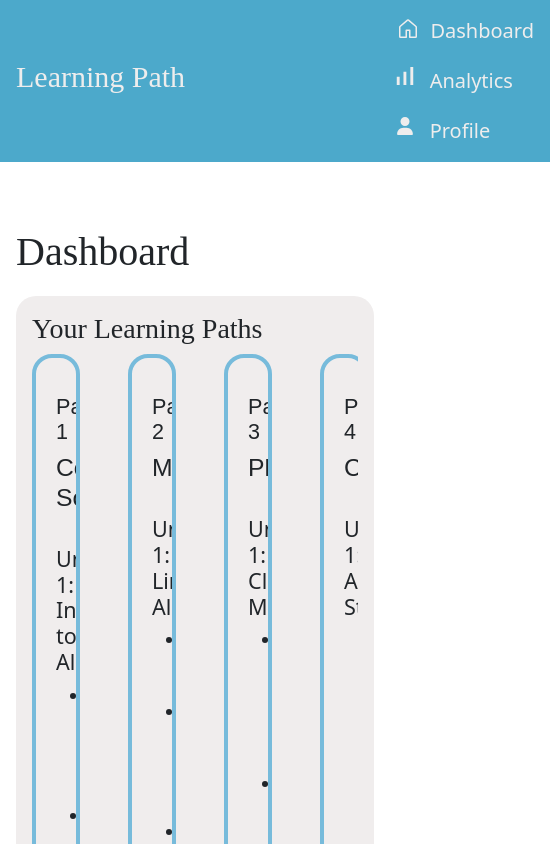
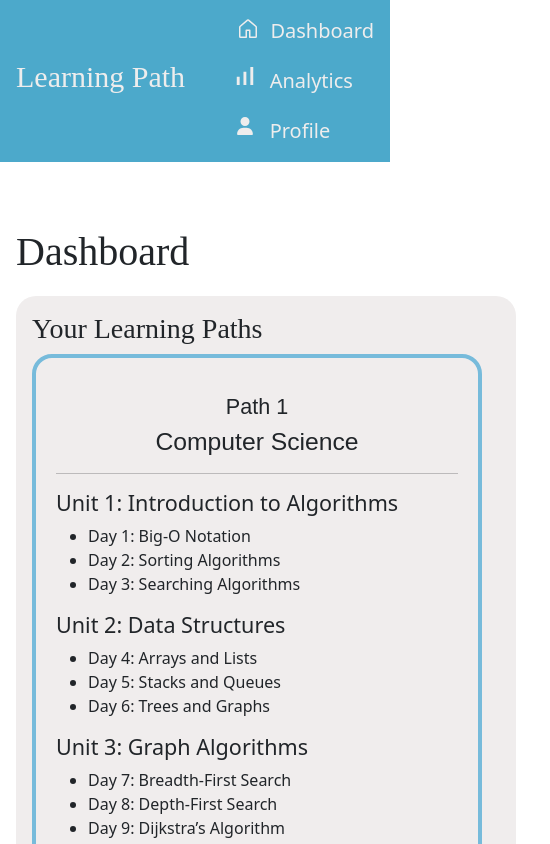
Before and after one commit to akshaypatra/LearningPathDashboard-frontend, a React (Create React App) app: page / in a window 390 px wide. Shown: the top 844 px of the page, 550 px wide, since content can reach past the window. Built offline with nearby package versions, Linux system fonts and the light colour scheme.

Commit message:
add responsiveness to dashboard page

```diff
--- a/src/App.css
+++ b/src/App.css
@@ -28,7 +28,7 @@ margin: 0px;
   padding: 1rem;
 }
 
-@media (max-width: 668px){
+@media (max-width: 750px){
   .App{
     display: flex;
     flex-direction: column;
@@ -36,7 +36,7 @@ margin: 0px;
     margin: 0px;
   }
   .navbar-section{
-    width: 550px;
+    width: 100%;
     margin: 0px;
   }
 }
@@ -154,6 +154,7 @@ margin: 0px;
     overflow: scroll;
     max-height: 900px;
     margin-top: 1rem;
+
   }
   .add-new-learning-path-form{
     width: 500px;
@@ -214,3 +215,24 @@ margin: 0px;
   width: 20rem;
   border-radius: 20px;
 }
+
+
+@media (max-width: 1200px){
+
+  .LearningPathsSection-teacher{
+    width: 500px;
+  }
+
+  .learning-path-viewer{
+    display: flex;
+    flex-direction: column;
+    gap: 3rem;
+    overflow: scroll;
+
+  }
+
+  .learning-path-viewer-component-container{
+    width:450px;
+  }
+
+}
```
